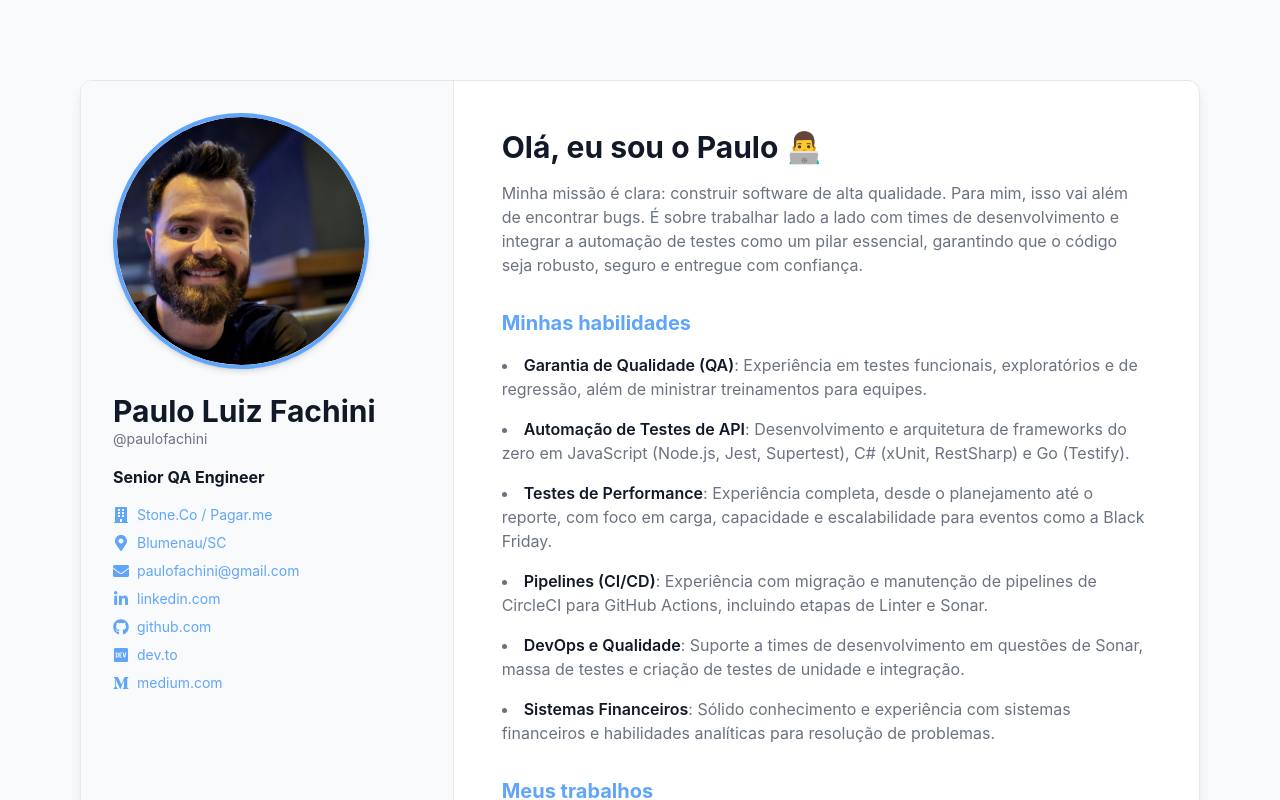
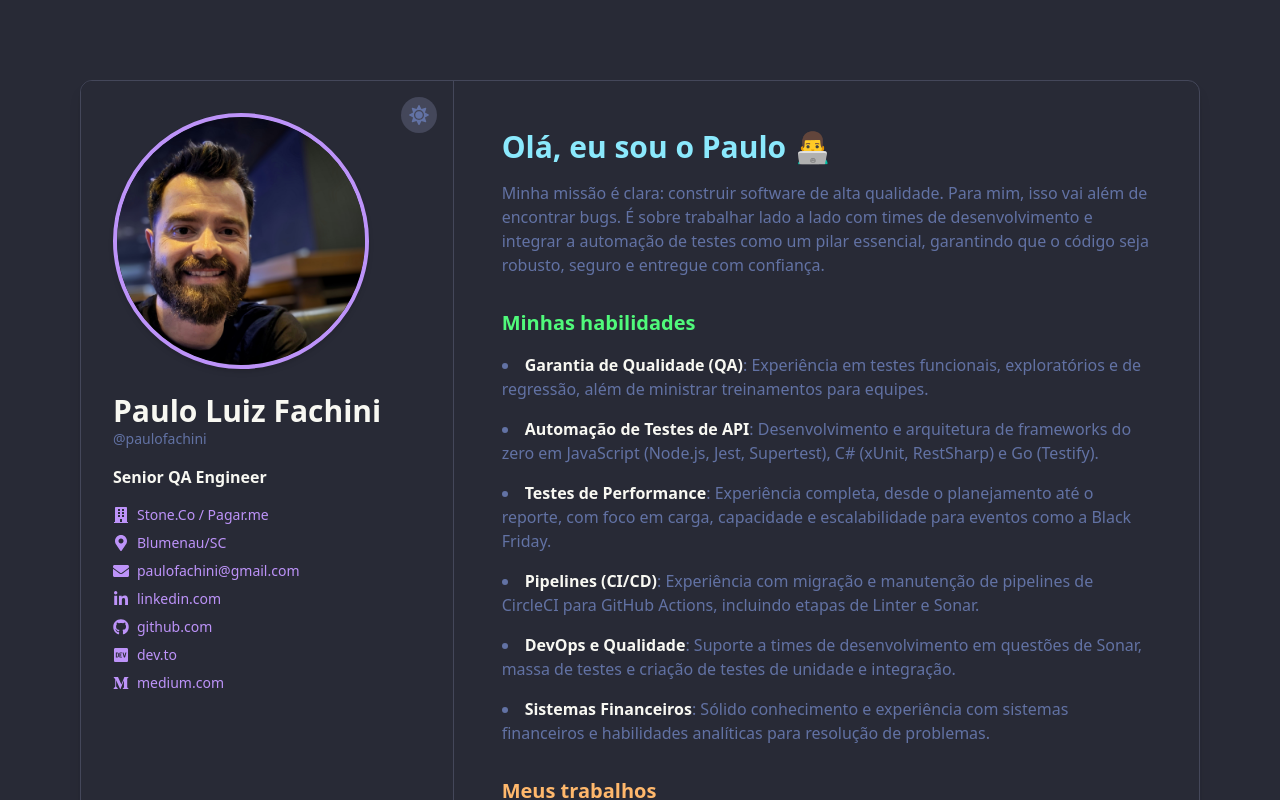
Before and after one commit to paulofachini/paulofachini, a Next.js app: page / in a window 1280 px wide. Shown: the top 800 px of the page. Built offline with nearby package versions, Linux system fonts and the light colour scheme.

Commit message:
implementação do tema dracula como padrão.

```diff
--- a/src/app/globals.css
+++ b/src/app/globals.css
@@ -2,28 +2,38 @@
 @tailwind components;
 @tailwind utilities;
 
-@import url("https://fonts.googleapis.com/css2?family=Inter:wght@400;600;700&display=swap");
+@import url("https://fonts.googleapis.com/css2?family=Fira+Code:wght@400;600&family=Inter:wght@400;600;700&display=swap");
 
 @layer base {
-  body {
+  .theme-minimalist body {
     font-family: "Inter", sans-serif;
   }
 
+  .theme-dracula body {
+    font-family: "Fira Code", monospace;
+  }
+}
+
 .theme-dracula {
-    --color-background: 40 42 54; /* #282a36 */
-    --color-foreground: 248 248 242; /* #f8f8f2 */
-    --color-primary: 189 147 249; /* #bd93f9 */
-    --color-secondary: 98 114 164; /* #6272a4 */
-    --color-border: 68 71 90; /* #44475a */
-    --color-background-card: 14 13 17; /* #0e0d11 */
+  --color-background: 40 42 54;
+  --color-foreground: 248 248 242;
+  --color-primary: 189 147 249;
+  --color-secondary: 98 114 164;
+  --color-border: 68 71 90;
+  --color-background-card: 40 42 54;
+  --color-cyan: 139 233 253;
+  --color-green: 80 250 123;
+  --color-orange: 255 184 108;
+  --color-pink: 255 121 198;
+  --color-red: 255 85 85;
+  --color-yellow: 241 250 140;
 }
 
 .theme-minimalist {
   --color-background: 249 250 251; /* gray-50 - #F9FAFB */
   --color-foreground: 17 24 39; /* gray-900 - #111827 */
-    --color-primary: 96 165 250; /* blue-400 - #60A5FA */
+  --color-primary: 0 0 0; /* black - #000000 */
   --color-secondary: 107 114 128; /* gray-500 - #6B7280 */
   --color-border: 229 231 235; /* gray-200 - #E5E7EB */
   --color-background-card: 255 255 255; /* white - #FFFFFF */
 }
-}
--- a/src/app/layout.js
+++ b/src/app/layout.js
@@ -1,3 +1,4 @@
+import { Providers } from "../components/Providers";
 import "./globals.css";
 
 export const metadata = {
@@ -7,12 +8,10 @@ export const metadata = {
 
 export default function RootLayout({ children }) {
   return (
-    <html
-      lang="pt-BR"
-      suppressHydrationWarning={true}
-      className="theme-minimalist"
-    >
-      <body className="bg-dracula-dark">{children}</body>
+    <html lang="pt-BR" suppressHydrationWarning={true}>
+      <body className="bg-theme-background transition-colors duration-300">
+        <Providers>{children}</Providers>
+      </body>
     </html>
   );
 }
--- a/src/app/page.js
+++ b/src/app/page.js
@@ -9,10 +9,8 @@ import {
 } from "react-icons/fa";
 import { FaXTwitter } from "react-icons/fa6";
 import { profileData } from "../data/profileData.js";
-import IntroSection from "../components/IntroSection";
-import ListSection from "../components/ListSection";
-import PortfolioGridSection from "../components/PortfolioGridSection";
 import ProfileSidebar from "../components/ProfileSidebar";
+import SectionContainer from "../components/SectionContainer";
 
 const IconMap = {
   FaBuilding,
@@ -25,41 +23,13 @@ const IconMap = {
   FaMediumM,
 };
 
-const sectionTheming = {
-  skills: "green",
-  works: "orange",
-  portfolio: "yellow",
-};
-
-const SectionRenderer = ({ section, theme }) => {
-  switch (section.type) {
-    case "intro":
-      return <IntroSection {...section} />;
-    case "list":
-      return <ListSection {...section} theme={theme} />;
-    case "portfolioGrid":
-      return <PortfolioGridSection {...section} theme={theme} />;
-    default:
-      return null;
-  }
-};
-
 export default function Home() {
   return (
     <div className="bg-theme-background min-h-screen text-theme-foreground p-4 sm:p-8 md:p-12 lg:p-20 flex flex-col items-center">
-      <main className="rounded-xl shadow-lg w-full max-w-7xl flex flex-col md:flex-row overflow-hidden bg-white border border-theme-border">
+      <main className="rounded-xl shadow-lg w-full max-w-7xl flex flex-col md:flex-row overflow-hidden bg-theme-background-card border border-theme-border">
         <ProfileSidebar profileData={profileData} iconMap={IconMap} />
         <div className="w-full md:w-2/3 p-8 md:p-12 flex flex-col justify-start">
-          {profileData.sections.map((section) => {
-            const theme = sectionTheming[section.id] || "purple";
-            return (
-              <SectionRenderer
-                key={section.id}
-                section={section}
-                theme={theme}
-              />
-            );
-          })}
+          <SectionContainer sections={profileData.sections} />
         </div>
       </main>
     </div>
--- a/src/components/IntroSection.js
+++ b/src/components/IntroSection.js
@@ -1,7 +1,7 @@
-export default function IntroSection({ title, description }) {
+export default function IntroSection({ title, description, titleClassName }) {
   return (
     <div className="mb-8">
-      <h2 className="text-2xl sm:text-3xl font-bold mb-4 text-theme-foreground">
+      <h2 className={`text-2xl sm:text-3xl font-bold mb-4 ${titleClassName}`}>
         {title}
       </h2>
       <p className="text-theme-secondary leading-relaxed text-sm sm:text-base">
--- a/src/components/ListSection.js
+++ b/src/components/ListSection.js
@@ -1,7 +1,7 @@
-export default function ListSection({ title, itens }) {
+export default function ListSection({ title, itens, titleClassName }) {
   return (
     <div className="mb-8">
-      <h3 className="text-xl font-bold mb-4 text-theme-primary">{title}</h3>
+      <h3 className={`text-xl font-bold mb-4 ${titleClassName}`}>{title}</h3>
       <ul className="list-disc list-inside space-y-4 text-theme-secondary text-sm sm:text-base">
         {itens.map((item, index) => (
           <li key={index}>
--- a/src/components/PortfolioGridSection.js
+++ b/src/components/PortfolioGridSection.js
@@ -1,9 +1,14 @@
 import Image from "next/image";
 
-export default function PortfolioGridSection({ title, description, itens }) {
+export default function PortfolioGridSection({
+  title,
+  description,
+  itens,
+  titleClassName,
+}) {
   return (
     <div>
-      <h3 className="text-xl font-bold mb-4 text-theme-primary">{title}</h3>
+      <h3 className={`text-xl font-bold mb-4 ${titleClassName}`}>{title}</h3>
       <p className="text-theme-secondary leading-relaxed text-sm sm:text-base mb-4">
         {description}
       </p>
@@ -14,7 +19,7 @@ export default function PortfolioGridSection({ title, description, itens }) {
             href={item.url}
             target="_blank"
             rel="noopener noreferrer"
-            className="block rounded-lg overflow-hidden border border-theme-border bg-white shadow-sm transition-all duration-300 hover:shadow-lg hover:-translate-y-1"
+            className="block rounded-lg overflow-hidden border border-theme-border bg-theme-background-card shadow-sm transition-all duration-300 hover:shadow-lg hover:-translate-y-1 hover:border-theme-primary"
           >
             <Image
               src={item.image}
--- a/src/components/ProfileSidebar.js
+++ b/src/components/ProfileSidebar.js
@@ -1,4 +1,5 @@
 import Image from "next/image";
+import ThemeSwitcher from "./ThemeSwitcher";
 
 export default function ProfileSidebar({ profileData, iconMap }) {
   const { name, tag, title, profileImage, company, location, contacts } =
@@ -13,7 +14,8 @@ export default function ProfileSidebar({ profileData, iconMap }) {
   const LocationIcon = iconMap[location.icon];
 
   return (
-    <div className="w-full md:w-1/3 p-8 bg-theme-background flex flex-col items-center md:items-start text-center md:text-left border-r border-theme-border">
+    <div className="relative w-full md:w-1/3 p-8 bg-theme-background flex flex-col items-center md:items-start text-center md:text-left border-r border-theme-border">
+      <ThemeSwitcher />
       <div className="relative w-56 h-56 md:w-64 md:h-64 rounded-full overflow-hidden border-4 border-theme-primary mb-6 shadow-md">
         <Image
           src={profileImage}
--- /dev/null
+++ b/src/components/Providers.js
@@ -0,0 +1,7 @@
+"use client";
+
+import { ThemeProvider } from "../contexts/ThemeContext";
+
+export function Providers({ children }) {
+  return <ThemeProvider>{children}</ThemeProvider>;
+}
--- /dev/null
+++ b/src/components/SectionContainer.js
@@ -0,0 +1,66 @@
+"use client";
+
+import { useTheme } from "../contexts/ThemeContext";
+import IntroSection from "./IntroSection";
+import ListSection from "./ListSection";
+import PortfolioGridSection from "./PortfolioGridSection";
+
+const draculaAccentColors = [
+  "cyan",
+  "green",
+  "orange",
+  "pink",
+  "yellow",
+  "red",
+];
+
+const titleColorMap = {
+  cyan: "text-theme-cyan",
+  green: "text-theme-green",
+  orange: "text-theme-orange",
+  pink: "text-theme-pink",
+  yellow: "text-theme-yellow",
+  red: "text-theme-red",
+  primary: "text-theme-primary",
+};
+
+const SectionRenderer = ({ section, titleClassName }) => {
+  switch (section.type) {
+    case "intro":
+      return <IntroSection {...section} titleClassName={titleClassName} />;
+    case "list":
+      return <ListSection {...section} titleClassName={titleClassName} />;
+    case "portfolioGrid":
+      return (
+        <PortfolioGridSection {...section} titleClassName={titleClassName} />
+      );
+    default:
+      return null;
+  }
+};
+
+export default function SectionContainer({ sections }) {
+  const { theme } = useTheme();
+
+  return (
+    <>
+      {sections.map((section, index) => {
+        let titleClassName = titleColorMap.primary;
+
+        if (theme === "dracula") {
+          const colorKey =
+            draculaAccentColors[index % draculaAccentColors.length];
+          titleClassName = titleColorMap[colorKey];
+        }
+
+        return (
+          <SectionRenderer
+            key={section.id}
+            section={section}
+            titleClassName={titleClassName}
+          />
+        );
+      })}
+    </>
+  );
+}
--- /dev/null
+++ b/src/components/ThemeSwitcher.js
@@ -0,0 +1,23 @@
+"use client";
+
+import { useTheme } from "../contexts/ThemeContext";
+import { FaSun, FaMoon } from "react-icons/fa";
+
+export default function ThemeSwitcher() {
+  const { theme, setTheme } = useTheme();
+
+  const toggleTheme = () => {
+    const newTheme = theme === "dracula" ? "minimalist" : "dracula";
+    setTheme(newTheme);
+  };
+
+  return (
+    <button
+      onClick={toggleTheme}
+      className="absolute top-4 right-4 p-2 rounded-full bg-theme-border text-theme-secondary hover:text-theme-primary transition-colors"
+      aria-label="Trocar tema"
+    >
+      {theme === "dracula" ? <FaSun size={20} /> : <FaMoon size={20} />}
+    </button>
+  );
+}
--- /dev/null
+++ b/src/contexts/ThemeContext.js
@@ -0,0 +1,27 @@
+"use client";
+
+import { createContext, useContext, useState, useEffect } from "react";
+
+const ThemeContext = createContext();
+
+export function ThemeProvider({ children }) {
+  const [theme, setTheme] = useState("dracula");
+
+  useEffect(() => {
+    const root = window.document.documentElement;
+    const isDracula = theme === "dracula";
+
+    root.classList.remove(isDracula ? "theme-minimalist" : "theme-dracula");
+    root.classList.add(isDracula ? "theme-dracula" : "theme-minimalist");
+  }, [theme]);
+
+  return (
+    <ThemeContext.Provider value={{ theme, setTheme }}>
+      {children}
+    </ThemeContext.Provider>
+  );
+}
+
+export function useTheme() {
+  return useContext(ThemeContext);
+}
--- a/tailwind.config.js
+++ b/tailwind.config.js
@@ -15,6 +15,12 @@ module.exports = {
           border: "rgb(var(--color-border) / <alpha-value>)",
           "background-card":
             "rgb(var(--color-background-card) / <alpha-value>)",
+          cyan: "rgb(var(--color-cyan) / <alpha-value>)",
+          green: "rgb(var(--color-green) / <alpha-value>)",
+          orange: "rgb(var(--color-orange) / <alpha-value>)",
+          pink: "rgb(var(--color-pink) / <alpha-value>)",
+          red: "rgb(var(--color-red) / <alpha-value>)",
+          yellow: "rgb(var(--color-yellow) / <alpha-value>)",
         },
       },
     },
```
Lines whose indentation alone changed are shown as unchanged.
